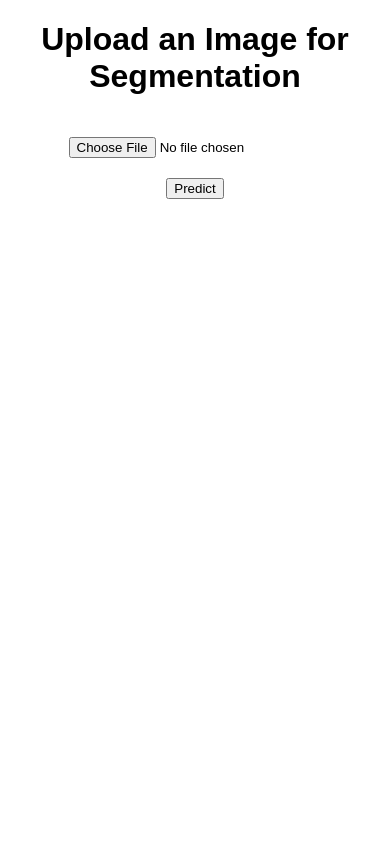
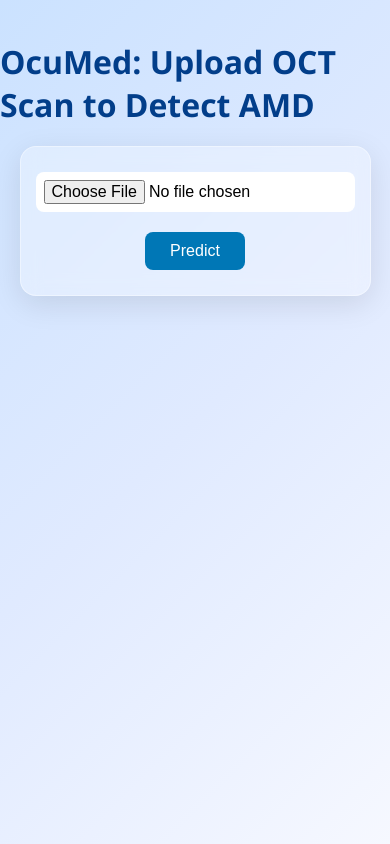
Before and after one commit to ninamitchell23/OcuMed, a Flask app: page / in a window 390 px wide. Run offline with Flask 3, Linux system fonts and the light colour scheme.

Commit message:
Update index.html

```diff
--- a/templates/index.html
+++ b/templates/index.html
@@ -3,35 +3,124 @@
 <head>
     <meta charset="UTF-8">
     <meta name="viewport" content="width=device-width, initial-scale=1.0">
-    <title>Image Segmentation</title>
+    <title>OcuMed - AMD Detection</title>
     <style>
+        * {
+            box-sizing: border-box;
+        }
+
         body {
-            font-family: Arial, sans-serif;
-            text-align: center;
-            margin: 20px;
+            font-family: 'Segoe UI', Tahoma, Geneva, Verdana, sans-serif;
+            margin: 0;
+            padding: 0;
+            min-height: 100vh;
+            background: linear-gradient(135deg, #cbe2ff, #e0eaff, #f6f8ff);
+            display: flex;
+            flex-direction: column;
+            align-items: center;
+            justify-content: flex-start;
         }
-        input[type="file"] {
-            margin: 20px;
+
+        h1 {
+            margin: 40px 0 20px;
+            color: #023e8a;
+            font-size: 2rem;
         }
-        #result {
-            margin-top: 20px;
+
+        form {
+            background: rgba(255, 255, 255, 0.3);
+            backdrop-filter: blur(10px);
+            border: 1px solid rgba(255, 255, 255, 0.4);
+            padding: 25px 40px;
+            border-radius: 16px;
+            box-shadow: 0 8px 30px rgba(0, 0, 0, 0.1);
             display: flex;
-            justify-content: center;
+            flex-direction: column;
             align-items: center;
             gap: 20px;
+            animation: fadeIn 1s ease;
         }
+
+        input[type="file"] {
+            font-size: 16px;
+            padding: 8px;
+            border: none;
+            background-color: #ffffff;
+            border-radius: 8px;
+            cursor: pointer;
+        }
+
+        button {
+            padding: 10px 25px;
+            font-size: 16px;
+            color: white;
+            background-color: #0077b6;
+            border: none;
+            border-radius: 8px;
+            cursor: pointer;
+            transition: background-color 0.3s ease;
+        }
+
+        button:hover {
+            background-color: #005f8f;
+        }
+
+        #result {
+            margin-top: 30px;
+            display: flex;
+            flex-wrap: wrap;
+            justify-content: center;
+            gap: 40px;
+            animation: fadeIn 1.2s ease;
+        }
+
         .image-container {
+            background: rgba(255, 255, 255, 0.4);
+            backdrop-filter: blur(8px);
+            padding: 15px;
+            border-radius: 12px;
+            box-shadow: 0 4px 20px rgba(0, 0, 0, 0.1);
+            max-width: 500px;
             text-align: center;
+            animation: fadeIn 1.5s ease;
         }
+
+        .image-container h3 {
+            margin-bottom: 10px;
+            color: #03045e;
+        }
+
         img {
-            max-width: 100%;
+            width: 100%;
             height: auto;
-            margin-top: 10px;
+            border-radius: 10px;
+        }
+
+        @media (max-width: 600px) {
+            form {
+                width: 90%;
+            }
+
+            .image-container {
+                width: 90%;
+            }
+        }
+
+        @keyframes fadeIn {
+            from {
+                opacity: 0;
+                transform: translateY(10px);
+            }
+            to {
+                opacity: 1;
+                transform: translateY(0);
+            }
         }
     </style>
+
 </head>
 <body>
-    <h1>Upload an Image for Segmentation</h1>
+    <h1>OcuMed: Upload OCT Scan to Detect AMD</h1>
     <form id="uploadForm" enctype="multipart/form-data">
         <input type="file" id="imageInput" accept="image/*" required>
         <button type="submit">Predict</button>
@@ -52,7 +141,7 @@
             formData.append("image", fileInput.files[0]);
 
             const resultDiv = document.getElementById("result");
-            resultDiv.innerHTML = "Processing...";
+            resultDiv.innerHTML = "<p>Processing...</p>";
 
             try {
                 const response = await fetch("/predict", {
@@ -66,14 +155,14 @@
                 } else {
                     const originalContainer = document.createElement("div");
                     originalContainer.className = "image-container";
-                    originalContainer.innerHTML = "<h3>Original OCT Scan:</h3>";
+                    originalContainer.innerHTML = "<h3>Original OCT Scan</h3>";
                     const originalImage = document.createElement("img");
                     originalImage.src = data.original_image;
                     originalContainer.appendChild(originalImage);
 
                     const maskContainer = document.createElement("div");
                     maskContainer.className = "image-container";
-                    maskContainer.innerHTML = "<h3>Predicted Mask:</h3>";
+                    maskContainer.innerHTML = "<h3>Predicted Mask</h3>";
                     const maskImage = document.createElement("img");
                     maskImage.src = data.predicted_mask;
                     maskContainer.appendChild(maskImage);
```
